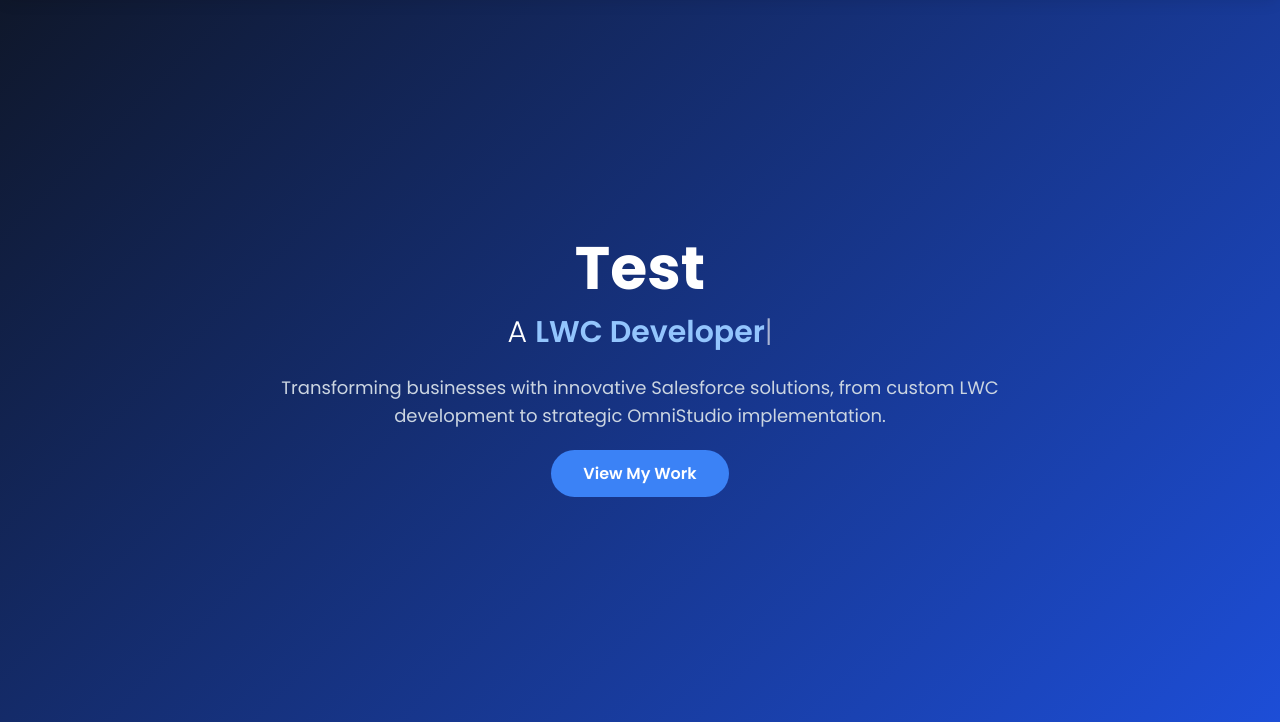
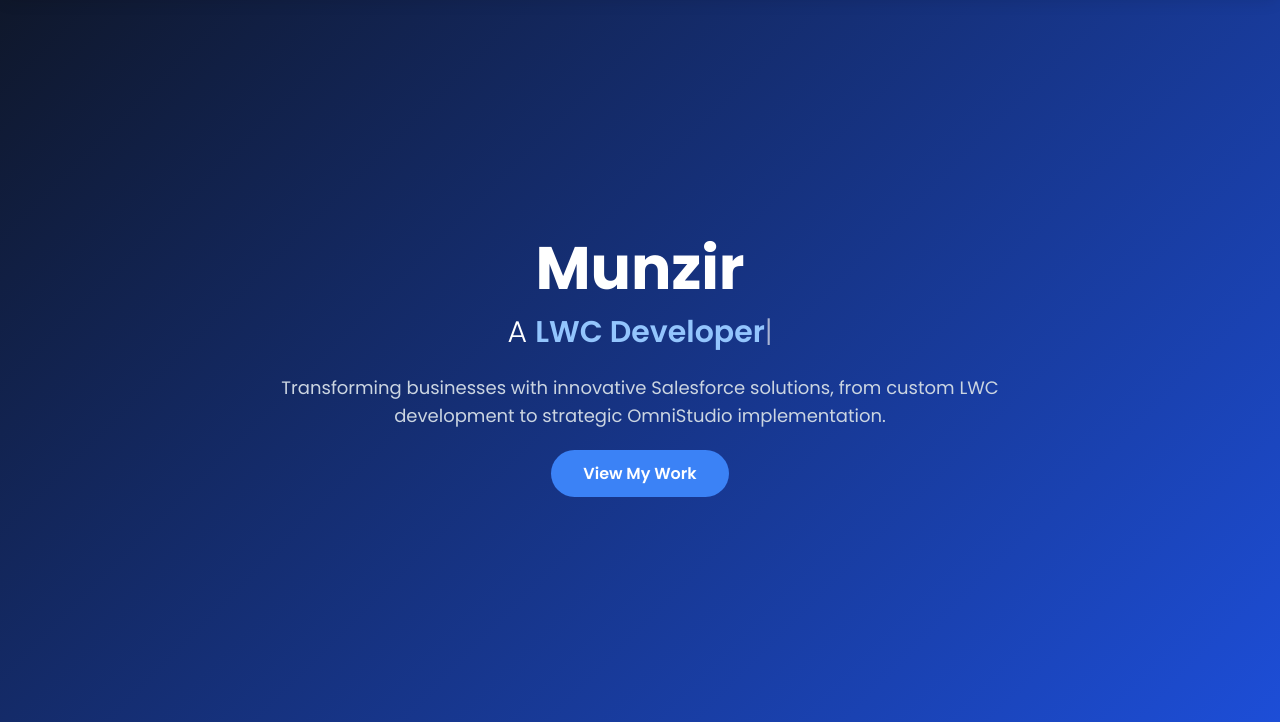
Before and after one commit to Munzir-commits/Portfolio, a plain HTML site: page index.html in a window 1280 px wide. Shown: the part 78-800 px from the top of the page. Drawn offline with nearby package versions, Linux system fonts and the light colour scheme.

Commit message:
Update index.html

```diff
--- a/index.html
+++ b/index.html
@@ -66,7 +66,7 @@
   <!-- Hero Section -->
   <section id="home" class="gradient-bg text-white h-[calc(100vh-64px)] flex items-center justify-center">
     <div class="container mx-auto text-center px-4">
-      <h1 class="text-5xl md:text-6xl font-bold mb-4">Test</h1>
+      <h1 class="text-5xl md:text-6xl font-bold mb-4">Munzir</h1>
       <h2 class="text-2xl md:text-3xl mb-6 font-light">
         A <span id="typed-text" class="font-semibold text-blue-300"></span>
       </h2>
```
